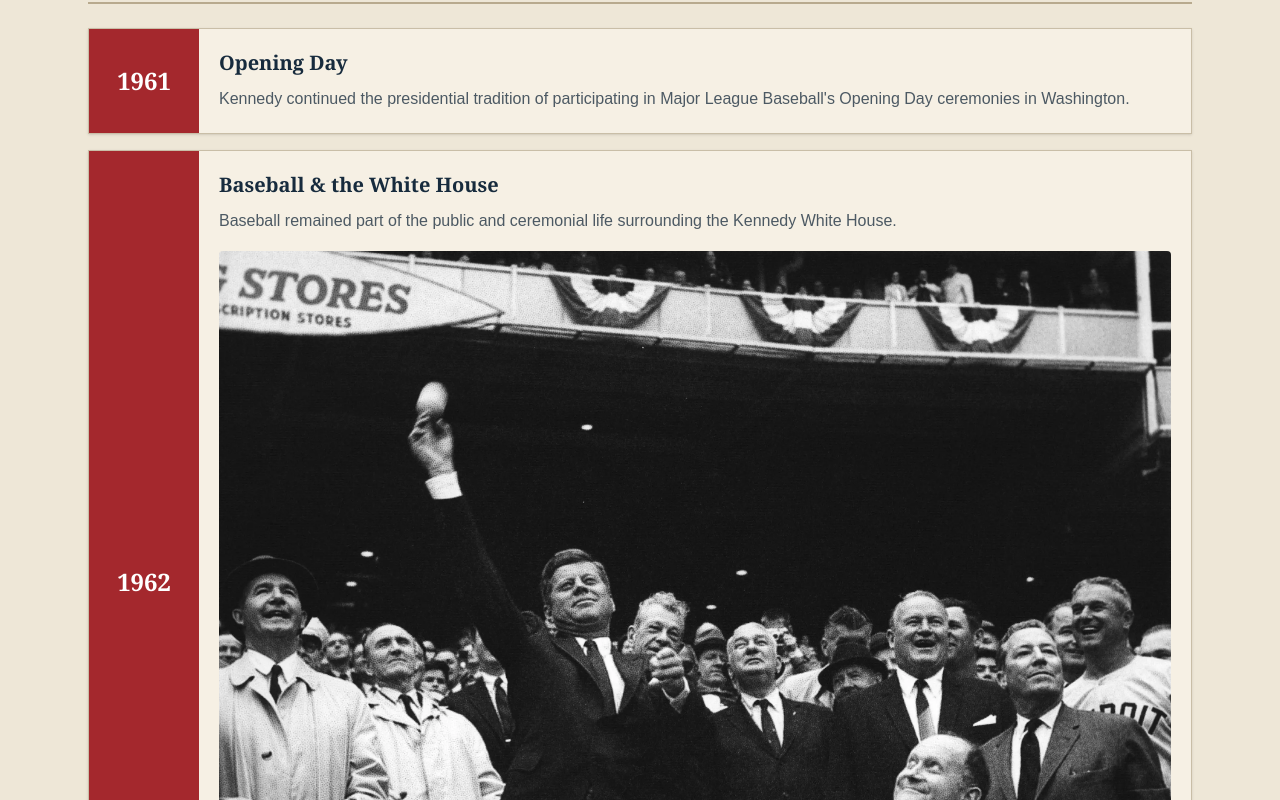
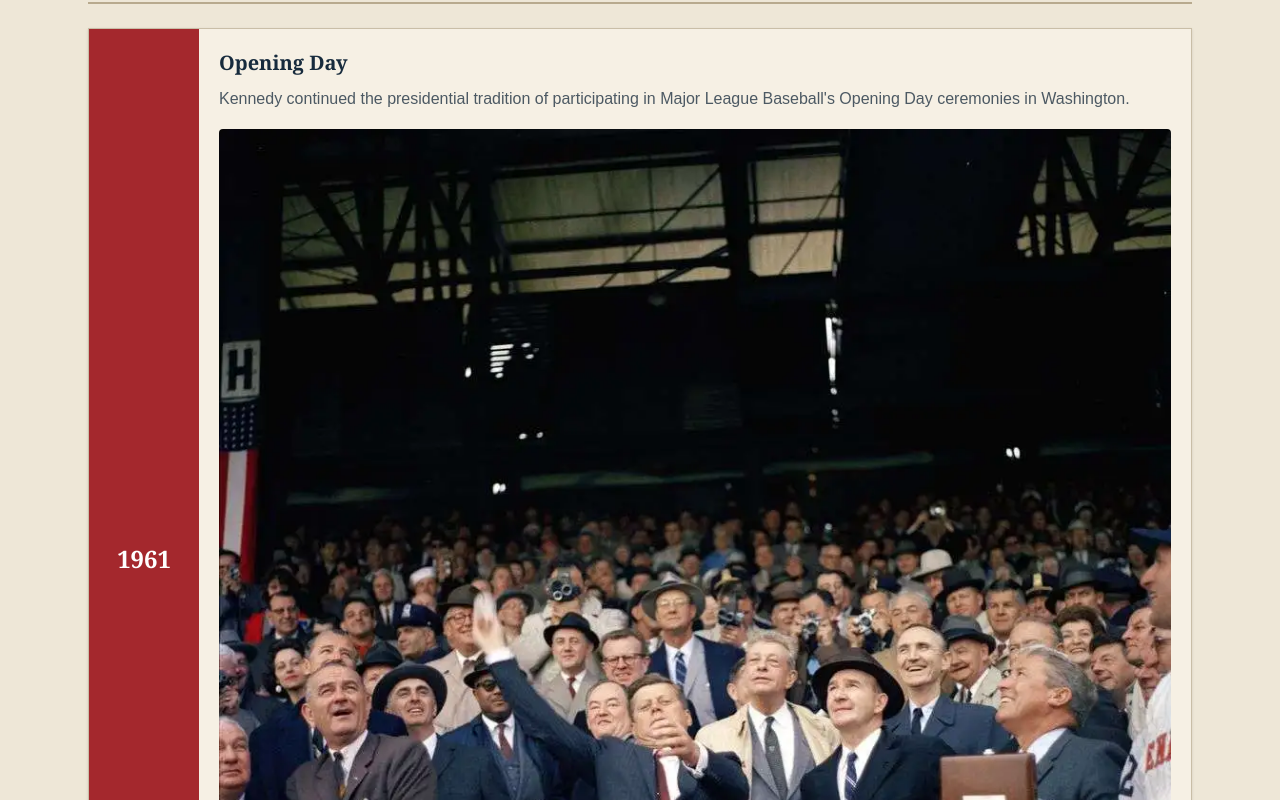
Before and after one commit to boatergent84/presidential-pastime, a Next.js app: page /presidents/john-f-kennedy in a window 1280 px wide. Shown: the part 1700-2500 px from the top of the page. Built offline with nearby package versions, Linux system fonts and the light colour scheme.

Commit message:
Complete JFK 1961 to 1963 baseball timeline photos

```diff
--- a/src/app/presidents/john-f-kennedy/page.tsx
+++ b/src/app/presidents/john-f-kennedy/page.tsx
@@ -206,6 +206,7 @@ export default function JohnFKennedyPage() {
                 "1961",
                 "Opening Day",
                 "Kennedy continued the presidential tradition of participating in Major League Baseball's Opening Day ceremonies in Washington.",
+                "/jfk-first-pitch-1961.jpg"
               ],
               [
                 "1962",
```
